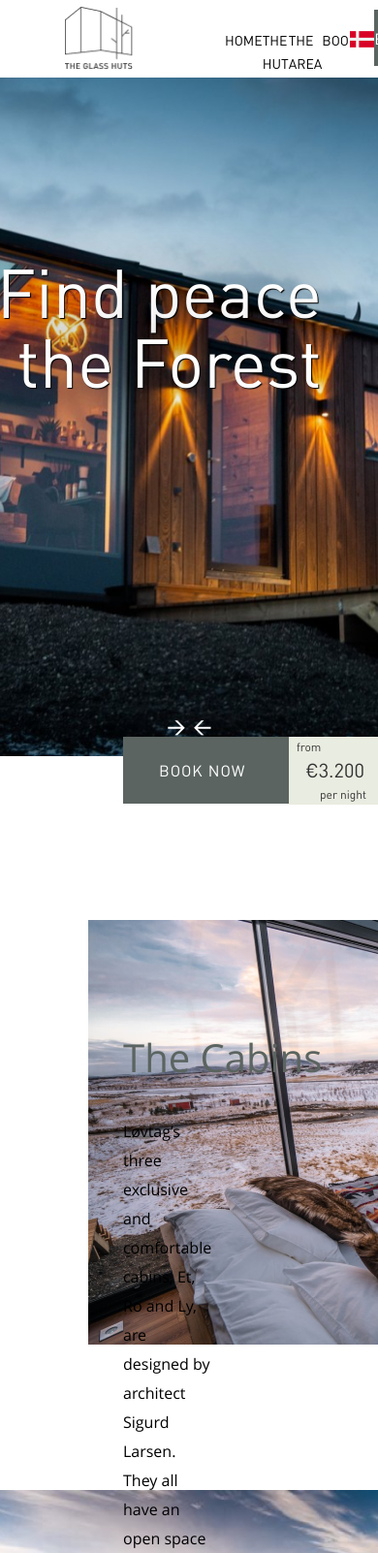
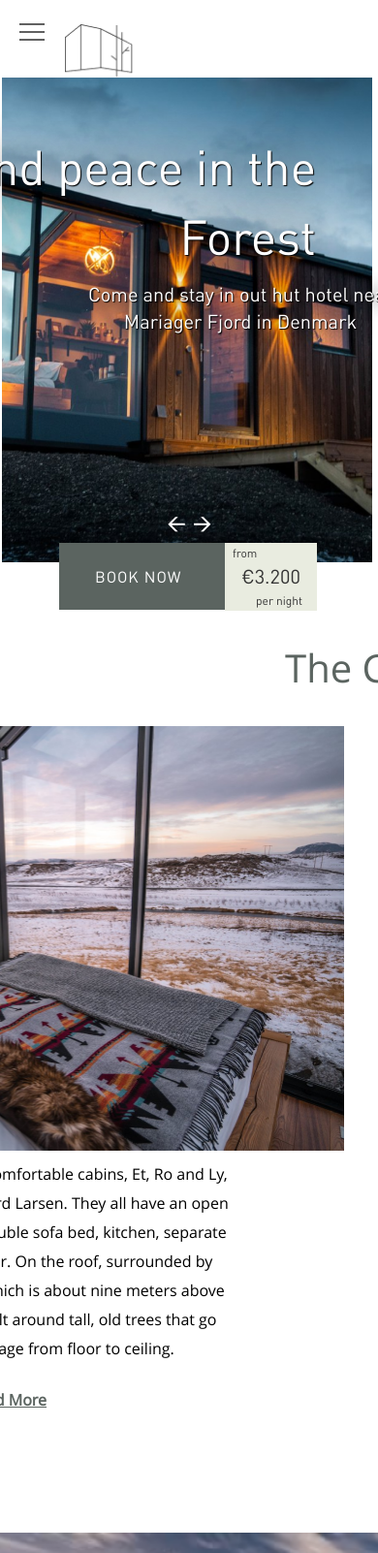
Before and after one commit to 6lackgir1/booking2, a plain HTML site: page index.html in a window 390 px wide. Shown: the top 1602 px of the page at 97% size. Drawn offline with Linux system fonts and the light colour scheme.

Commit message:
осталось доделать адаптив

```diff
--- a/css/header.css
+++ b/css/header.css
@@ -1,5 +1,3 @@
-@import "fonts.css";
-
 .content-conteyner{
     position: relative;
     margin: 0 auto;
@@ -60,3 +58,114 @@
     padding-top: 21px;
     text-transform: uppercase;
 }
+
+@media only screen and (max-width: 780px) {
+
+    .hamburger-menu{
+        z-index: 2;
+    }
+
+    #menu__toggle {
+        opacity: 0;
+    }
+
+    #menu__toggle:checked ~ .menu__btn > span {
+        transform: rotate(45deg);
+    }
+
+    #menu__toggle:checked ~ .menu__btn > span::before {
+        top: 0;
+        transform: rotate(0);
+    }
+
+    #menu__toggle:checked ~ .menu__btn > span::after {
+        top: 0;
+        transform: rotate(90deg);
+    }
+
+    #menu__toggle:checked ~ .navbar__menu-list {
+        visibility: visible;
+        left: 0;
+    }
+
+    .menu__btn {
+        display: flex;
+        align-items: center;
+        position: fixed;
+        top: 20px;
+        left: 20px;
+
+        width: 26px;
+        height: 26px;
+
+        cursor: pointer;
+        z-index: 1;
+    }
+
+    .menu__btn > span,
+    .menu__btn > span::before,
+    .menu__btn > span::after {
+        display: block;
+        position: absolute;
+
+        width: 100%;
+        height: 2px;
+
+        background-color: #616161;
+
+        transition-duration: .10s;
+    }
+
+    .menu__btn > span::before {
+        content: '';
+        top: -8px;
+    }
+
+    .menu__btn > span::after {
+        content: '';
+        top: 8px;
+    }
+
+    .navbar__menu-list {
+        display: block;
+        position: fixed;
+        visibility: hidden;
+        top: 0;
+
+        width: 300px;
+        height: 100%;
+
+        margin: 0;
+        padding: 80px 0;
+
+        list-style: none;
+
+        background-color: #ECEFF1;
+        box-shadow: 1px 0px 6px rgba(0, 0, 0, .2);
+
+        transition-duration: .20s;
+    }
+
+    .navbar__menu-item {
+        display: block;
+        padding: 12px 24px;
+
+        transition-duration: .20s;
+    }
+
+    .navbar__menu-item:hover {
+        background-color: #CFD8DC;
+    }
+
+    .navbar__img-denmark{
+        margin-left: 345px;
+    }
+
+    .navbar__btn-booking{
+        width: 132px;
+        height: 21px;
+        font-size: 12px;
+        margin-top: -30px;
+        padding-top: 10px;
+    }
+}
--- a/css/main.css
+++ b/css/main.css
@@ -339,3 +339,49 @@ margin-top: 150px;
     text-align: left;
     text-indent: 60px;
 }
+
+
+
+@media only screen and (max-width: 780px) {
+
+    .btn-price {
+        margin-top: -200px;
+        margin-left: -66px;
+    }
+
+    .cabins__content-position {
+        flex-direction: column-reverse;
+        margin-right: 35px;
+    }
+
+    h3.cabins-head{
+        position: relative;
+        left: 294px;
+        top: 0;
+    }
+
+    .cabins__content-contayner{
+        margin-left: 50px;
+    }
+
+    .cabins__content{
+        left: -118px;
+        text-align: center;
+    }
+
+    .btn-read{
+        left: 77px;
+    }
+
+    .img-cabins{
+        flex-direction: column;
+        align-items: center;
+    }
+    .scale:hover{
+        transform: scale(0);
+    }
+    .scale{
+        width: 704px;
+        height: 630px;
+    }
+}
--- a/css/swipper.css
+++ b/css/swipper.css
@@ -109,3 +109,35 @@
         opacity: 1
     }
 }
+
+@media only screen and (max-width: 780px) {
+    .slider, .sliderImg, .sliderText {
+        width: 99%;
+    }
+
+    .sliderImg {
+        height: 500px;
+    }
+
+    .slider-header {
+        width: 99%;
+        font-size: 50px;
+        margin-top: 140px;
+    }
+
+    .slider-description {
+        width: 99%;
+        left: 55px;
+    }
+
+    .prev {
+        top: 65%;
+        left: 40%;
+    }
+
+    .next {
+        top: 65%;
+        right: 40%;
+    }
+
+}
--- a/index.html
+++ b/index.html
@@ -2,6 +2,7 @@
 <html>
 <head>
     <meta charset="utf-8">
+    <meta name="viewport" content="width=device-width, initial-scale=1">
     <title>Booking</title>
     <link rel="stylesheet" href="css/normalize.css">
     <link rel="stylesheet" href="css/global.css">
@@ -11,6 +12,11 @@
 <header>
     <div class="content-conteyner">
         <div class="navbar">
+            <div class="hamburger-menu">
+                <input id="menu__toggle" type="checkbox">
+                <label class="menu__btn" for="menu__toggle">
+                    <span></span>
+                </label>
             <img src="img/logo.png" class="navbar__img-logo" width="71" height="66" alt="The glass huts">
             <ul class="navbar__menu-list">
                 <li class="navbar__menu-item">home</li>
@@ -20,6 +26,7 @@
                 <li class="navbar__menu-item">about us</li>
                 <li class="navbar__menu-item">faq</li>
             </ul>
+            </div>
             <img src="img/denmark.png" class="navbar__img-denmark" width="25" height="25" alt="denmark">
             <a href="#" class="navbar__btn-booking">booking now</a>
         </div>
@@ -210,6 +217,8 @@
     <input type="button" class="form-email__btn" value="→">
 </div>
 
+
+
 <script src="js/swipper.js"></script>
 </body>
 </html>
```
Also changed, not shown: css/global.css (line endings or trailing spaces).
